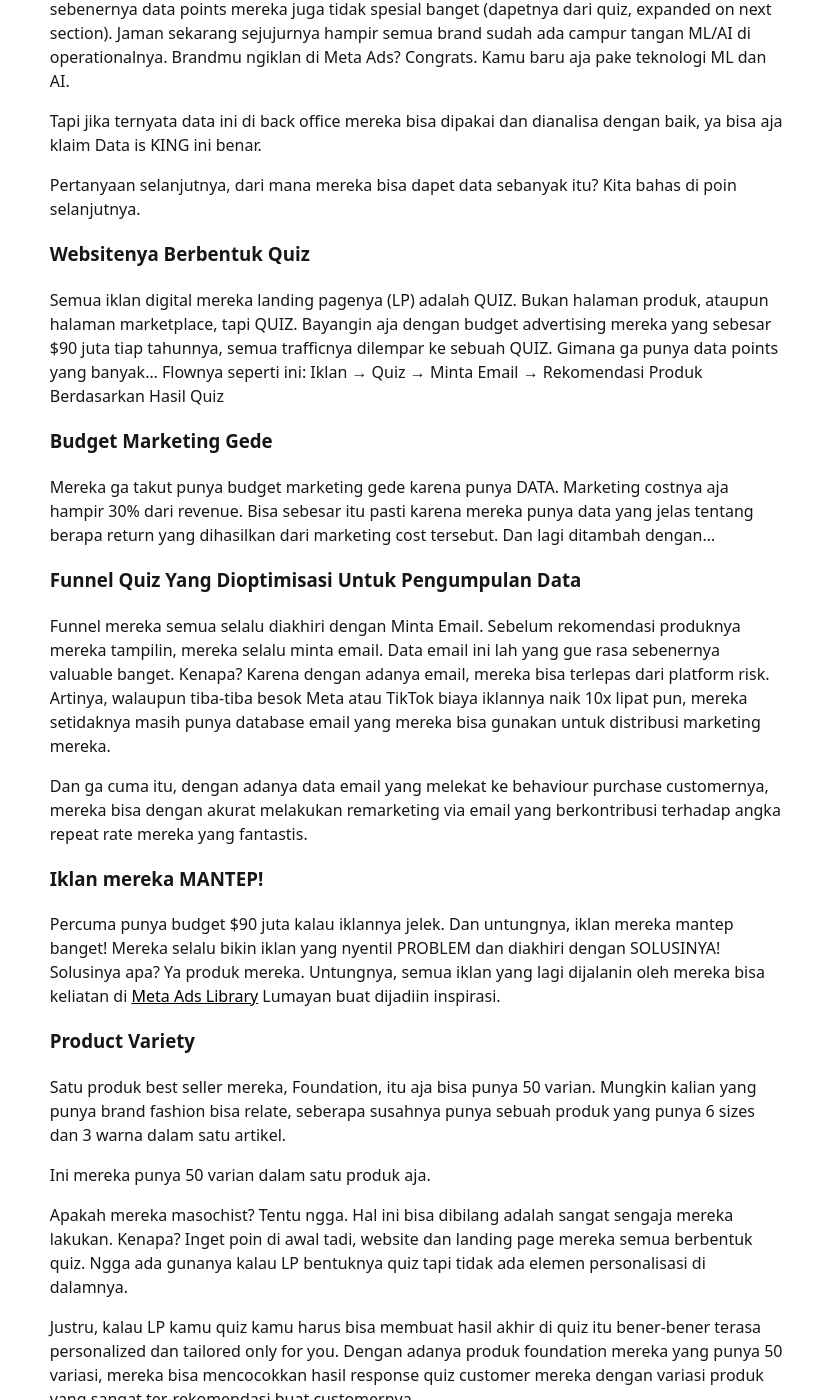
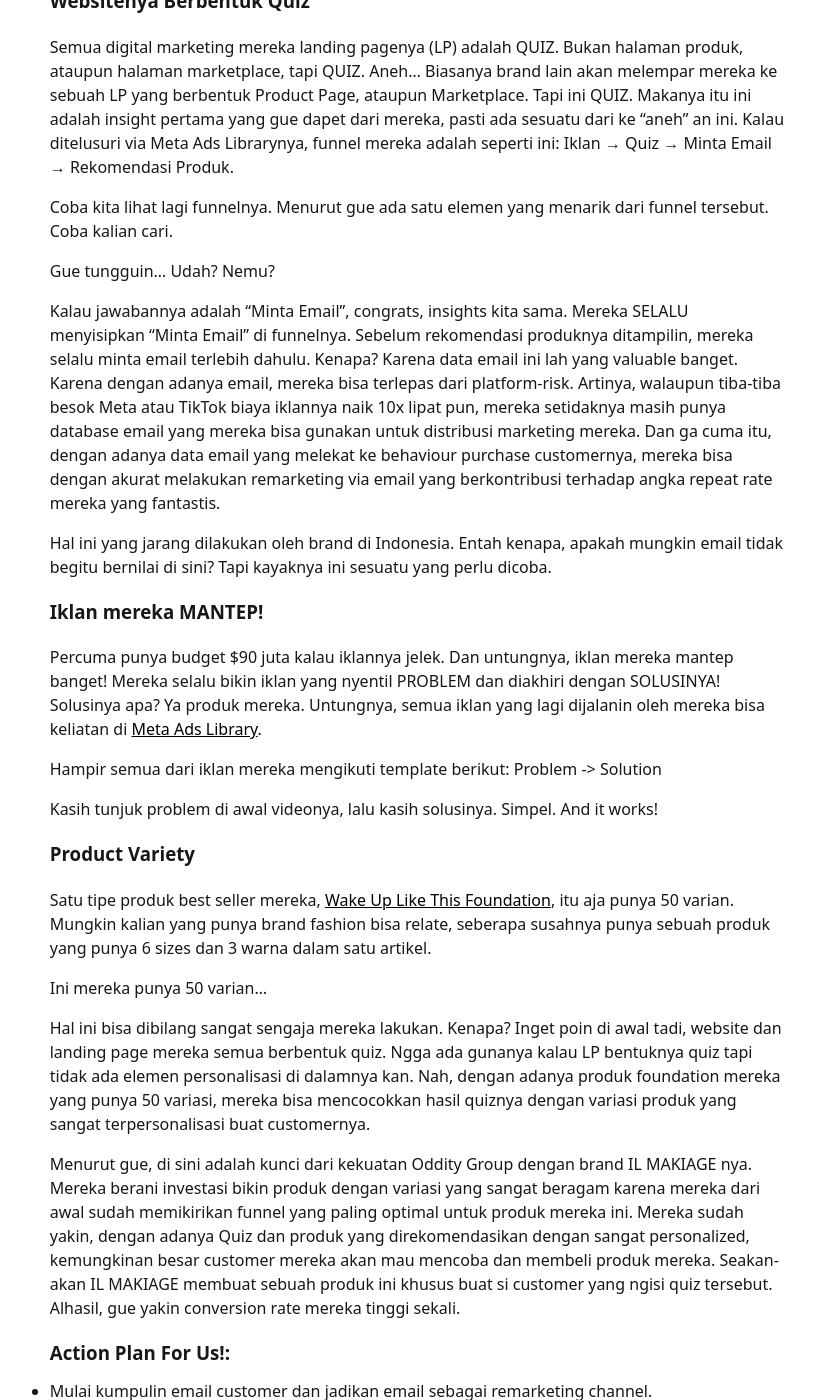
Before and after one commit to chickenchop/jekyll, a Jekyll site: the page built from _posts/2023-07-22-Oddity-Group-Analysis.md, in a window 1280 px wide and 1400 px high, scrolled down 584 px. Shown: the whole window, without its empty margins (303-1117 px from the left). Built offline with Jekyll 4.4.1, drawn with Linux system fonts in a browser that asks for light colours; some of the changed text lies outside the part shown.

Commit message:
Update 2023-07-22-Oddity-Group-Analysis.md

```diff
--- a/_posts/2023-07-22-Oddity-Group-Analysis.md
+++ b/_posts/2023-07-22-Oddity-Group-Analysis.md
@@ -5,56 +5,49 @@ description: Dari 0 ke $320 Juta Dalam 5 Tahun, Analisa dan Insight Dari Oddity
 summary:
 tags: [css]
 ---
-[Oddity Group](https://oddity.com/) is crazy. Perusahaan beauty yang ga pernah gue denger ini baru berdiri di tahun 2018. Dan hanya dalam 5 tahun mereka bisa mencapai revenue sebesar $320 Juta dan IPO dengan valuasi sebesar $2 Milliar! Here is my insights after reading their 663 pages of F1 fillings:
+[Oddity Group](https://oddity.com/) dengan brandnya IL MAKIAGE is a crazy story. Perusahaan beauty yang ga pernah gue denger ini baru aja berdiri di tahun 2018 dan hanya dalam 5 tahun mereka bisa mencapai revenue sebesar $320 Juta! Ga cuma itu, mereka baru aja melakukan Initial Public Offering (IPO) dengan valuasi sebesar $2 Milliar! Here is my insights after reading their 663 pages of IPO document:
 
-### The Numbers
+## The Numbers
 Beberapa angka finansial mereka yang sangat impressive:
 - 2020 Revenue: $110,6 Juta @ $11,7 Juta net income
-- 2021 Revenue : $226,6 Juta @ $13,9 Juta income
-- 2022 Revenue: $324,5 Juta @ $21,7 Juta income
+- 2021 Revenue : $226,6 Juta @ $13,9 Juta net income
+- 2022 Revenue: $324,5 Juta @ $21,7 Juta net income
 - Gross Margin 70%
 - EBITDA Margin 12%
 - 6-months Customer Repeat Rate Hampir 60%
 
-### Data is KING! Or is it?
-Karyawan mereka 40% nya bekerja di divisi Technology, padahal jualannya produk beauty. Klaimnya adalah mereka sudah punya 1 MILIAR unique data points dari 4 JUTA customer mereka. Walaupun begitu, gue ga gitu yakin dengan "pom-pom" berkedok data. Dari yang gue baca, sebenernya data points mereka juga tidak spesial banget (dapetnya dari quiz, expanded on next section). Jaman sekarang sejujurnya hampir semua brand sudah ada campur tangan ML/AI di operationalnya. Brandmu ngiklan di Meta Ads? Congrats. Kamu baru aja pake teknologi ML dan AI.
+## My Insights
+### Websitenya Berbentuk Quiz
+Semua digital marketing mereka landing pagenya (LP) adalah QUIZ. Bukan halaman produk, ataupun halaman marketplace, tapi QUIZ. Aneh... Biasanya brand lain akan melempar mereka ke sebuah LP yang berbentuk Product Page, ataupun Marketplace. Tapi ini QUIZ. Makanya itu ini adalah insight pertama yang gue dapet dari mereka, pasti ada sesuatu dari ke "aneh" an ini. Kalau ditelusuri via Meta Ads Librarynya, funnel mereka adalah seperti ini: Iklan → Quiz → Minta Email → Rekomendasi Produk.
 
-Tapi jika ternyata data ini di back office mereka bisa dipakai dan dianalisa dengan baik, ya bisa aja klaim Data is KING ini benar.
+Coba kita lihat lagi funnelnya. Menurut gue ada satu elemen yang menarik dari funnel tersebut. Coba kalian cari.
 
-Pertanyaan selanjutnya, dari mana mereka bisa dapet data sebanyak itu? Kita bahas di poin selanjutnya.
+Gue tungguin...
+Udah? Nemu?
 
-### Websitenya Berbentuk Quiz
-Semua iklan digital mereka landing pagenya (LP) adalah QUIZ. Bukan halaman produk, ataupun halaman marketplace, tapi QUIZ. Bayangin aja dengan budget advertising mereka yang sebesar $90 juta tiap tahunnya, semua trafficnya dilempar ke sebuah QUIZ. Gimana ga punya data points yang banyak... Flownya seperti ini: Iklan → Quiz → Minta Email → Rekomendasi Produk Berdasarkan Hasil Quiz
+Kalau jawabannya adalah "Minta Email", congrats, insights kita sama. Mereka SELALU menyisipkan "Minta Email" di funnelnya. Sebelum rekomendasi produknya ditampilin, mereka selalu minta email terlebih dahulu. Kenapa? Karena data email ini lah yang valuable banget. Karena dengan adanya email, mereka bisa terlepas dari platform-risk. Artinya, walaupun tiba-tiba besok Meta atau TikTok biaya iklannya naik 10x lipat pun, mereka setidaknya masih punya database email yang mereka bisa gunakan untuk distribusi marketing mereka. Dan ga cuma itu, dengan adanya data email yang melekat ke behaviour purchase customernya, mereka bisa dengan akurat melakukan remarketing via email yang berkontribusi terhadap angka repeat rate mereka yang fantastis.
+
+Hal ini yang jarang dilakukan oleh brand di Indonesia. Entah kenapa, apakah mungkin email tidak begitu bernilai di sini? Tapi kayaknya ini sesuatu yang perlu dicoba.
+
+### Iklan mereka MANTEP!
+Percuma punya budget $90 juta kalau iklannya jelek. Dan untungnya, iklan mereka mantep banget! Mereka selalu bikin iklan yang nyentil PROBLEM dan diakhiri dengan SOLUSINYA! Solusinya apa? Ya produk mereka. Untungnya, semua iklan yang lagi dijalanin oleh mereka bisa keliatan di [Meta Ads Library](https://www.facebook.com/ads/library/?active_status=all&ad_type=all&country=ALL&view_all_page_id=1270817949729510&sort_data[direction]=desc&sort_data[mode]=relevancy_monthly_grouped&search_type=page&media_type=all).
+
+Hampir semua dari iklan mereka mengikuti template berikut: Problem -> Solution
+
+Kasih tunjuk problem di awal videonya, lalu kasih solusinya. Simpel. And it works!
+
+### Product Variety
+Satu tipe produk best seller mereka, [Wake Up Like This Foundation](https://www.ilmakiage.com/shop-all/featured-products/212-66010-woke-up-like-this), itu aja punya 50 varian. Mungkin kalian yang punya brand fashion bisa relate, seberapa susahnya punya sebuah produk yang punya 6 sizes dan 3 warna dalam satu artikel.
+
+Ini mereka punya 50 varian...
+
+Hal ini bisa dibilang sangat sengaja mereka lakukan. Kenapa? Inget poin di awal tadi, website dan landing page mereka semua berbentuk quiz. Ngga ada gunanya kalau LP bentuknya quiz tapi tidak ada elemen personalisasi di dalamnya kan. Nah, dengan adanya produk foundation mereka yang punya 50 variasi, mereka bisa mencocokkan hasil quiznya dengan variasi produk yang sangat terpersonalisasi buat customernya.
+
+Menurut gue, di sini adalah kunci dari kekuatan Oddity Group dengan brand IL MAKIAGE nya. Mereka berani investasi bikin produk dengan variasi yang sangat beragam karena mereka dari awal sudah memikirikan funnel yang paling optimal untuk produk mereka ini. Mereka sudah yakin, dengan adanya Quiz dan produk yang direkomendasikan dengan sangat personalized, kemungkinan besar customer mereka akan mau mencoba dan membeli produk mereka. Seakan-akan IL MAKIAGE membuat sebuah produk ini khusus buat si customer yang ngisi quiz tersebut. Alhasil, gue yakin conversion rate mereka tinggi sekali.
 
 
-### Budget Marketing Gede
-Mereka ga takut punya budget marketing gede karena punya DATA. Marketing costnya aja hampir 30% dari revenue. Bisa sebesar itu pasti karena mereka punya data yang jelas tentang berapa return yang dihasilkan dari marketing cost tersebut. Dan lagi ditambah dengan...
-
-### Funnel Quiz Yang Dioptimisasi Untuk Pengumpulan Data
-Funnel mereka semua selalu diakhiri dengan Minta Email. Sebelum rekomendasi produknya mereka tampilin, mereka selalu minta email. Data email ini lah yang gue rasa sebenernya valuable banget. Kenapa? Karena dengan adanya email, mereka bisa terlepas dari platform risk. Artinya, walaupun tiba-tiba besok Meta atau TikTok biaya iklannya naik 10x lipat pun, mereka setidaknya masih punya database email yang mereka bisa gunakan untuk distribusi marketing mereka.
-
-Dan ga cuma itu, dengan adanya data email yang melekat ke behaviour purchase customernya, mereka bisa dengan akurat melakukan remarketing via email yang berkontribusi terhadap angka repeat rate mereka yang fantastis.
-
-### Iklan mereka MANTEP!
-Percuma punya budget $90 juta kalau iklannya jelek. Dan untungnya, iklan mereka mantep banget! Mereka selalu bikin iklan yang nyentil PROBLEM dan diakhiri dengan SOLUSINYA! Solusinya apa? Ya produk mereka. Untungnya, semua iklan yang lagi dijalanin oleh mereka bisa keliatan di [Meta Ads Library](https://www.facebook.com/ads/library/?active_status=all&ad_type=all&country=ALL&view_all_page_id=1270817949729510&sort_data[direction]=desc&sort_data[mode]=relevancy_monthly_grouped&search_type=page&media_type=all) Lumayan buat dijadiin inspirasi.
-
-### Product Variety
-Satu produk best seller mereka, Foundation, itu aja bisa punya 50 varian. Mungkin kalian yang punya brand fashion bisa relate, seberapa susahnya punya sebuah produk yang punya 6 sizes dan 3 warna dalam satu artikel.
-
-Ini mereka punya 50 varian dalam satu produk aja.
-
-Apakah mereka masochist? Tentu ngga. Hal ini bisa dibilang adalah sangat sengaja mereka lakukan. Kenapa? Inget poin di awal tadi, website dan landing page mereka semua berbentuk quiz. Ngga ada gunanya kalau LP bentuknya quiz tapi tidak ada elemen personalisasi di dalamnya.
-
-Justru, kalau LP kamu quiz kamu harus bisa membuat hasil akhir di quiz itu bener-bener terasa personalized dan tailored only for you. Dengan adanya produk foundation mereka yang punya 50 variasi, mereka bisa mencocokkan hasil response quiz customer mereka dengan variasi produk yang sangat ter-rekomendasi buat customernya.
-
-Menurut gue, di sini adalah kunci dari kekuatan Oddity Group dengan brand IL MAKIAGE nya. Mereka berani investasi bikin produk dengan variasi yang sangat beragam karena mereka dari awal sudah memikirikan funnel yang paling optimal untuk produk mereka ini. Mereka sudah yakin lah, dengan adanya Quiz yang sangat personalized dan produk yang juga direkomendasikan dengan sangat personalized, kemungkinan besar customer mereka akan mencoba dan membeli produk mereka - alias conversion ratenya tinggi.
-
-### In summary:
-
-
-
-### Action plan:
-   - Cari lagi customer survey dan data-data unik lainnya yang bisa digunakan untuk membantu membuat keputusan marketing dan produk.
-   - Selalu gunakan data sebagai backup dalam membuat keputusan-keputusan.
-   - Coba eksperimen dengan bikin iklan yang dilempar ke sebuah Landing Page berbentuk Quiz. Iklan → Quiz → Rekomendasi Produk.
-   - Mindset yang menghubungkan pembuatan produk dan customer acquisition best practice.
+### Action Plan For Us!:
+   - Mulai kumpulin email customer dan jadikan email sebagai remarketing channel.
+   - Bikin iklan yang simpel but well executed. Jangan overthinking. Ikutin aja template yang terbukti.
+   - Cari sebuah produk yang sudah ada sekarang dan pasangkan dengan cara digital marketing berlanding page Quiz.
+   - Tingkatan agresivitas dalam beriklan jika angkanya sudah menunjukkan kalau itu untung.
```
